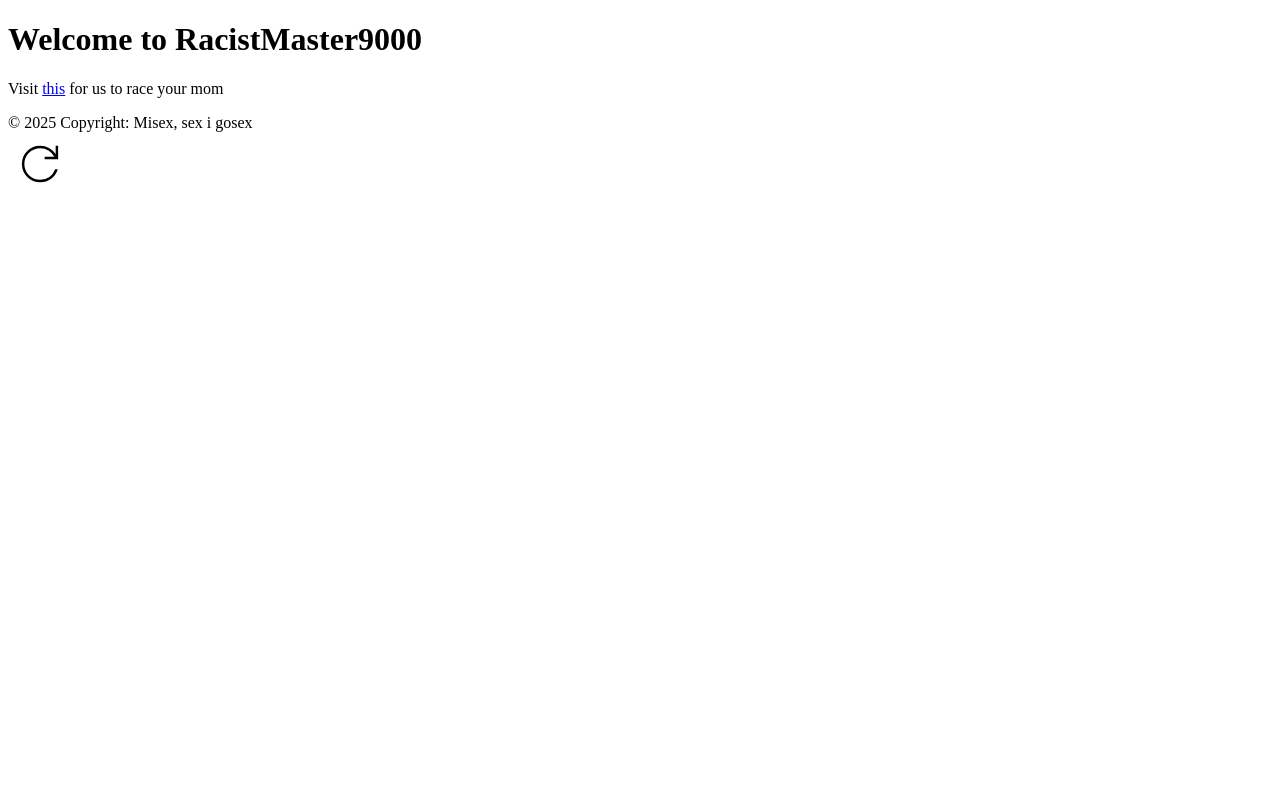
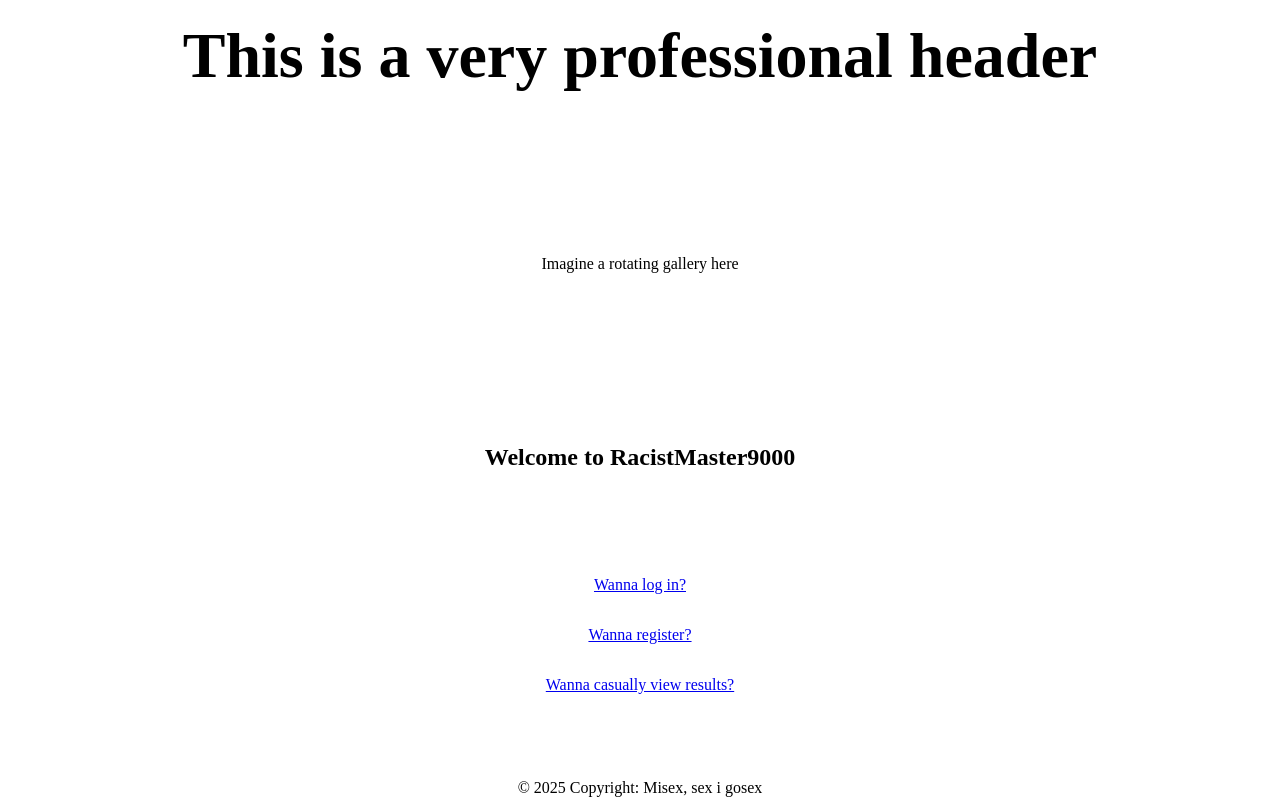
Before and after one commit to KacperekjhPrime/RacistMaster9000, a SvelteKit app: page / in a window 1280 px wide. Built offline with nearby package versions, Linux system fonts and the light colour scheme.

Commit message:
Added route for testing components and fixed minor things in atoms

```diff
--- /dev/null
+++ b/src/lib/components/atoms/Cell.svelte
@@ -0,0 +1 @@
+<script lang="ts"></script>
--- a/src/lib/components/atoms/Icon.svelte
+++ b/src/lib/components/atoms/Icon.svelte
@@ -6,13 +6,11 @@
   @param css - css class addedd to icon
   @param icon - 'icon' from 'icons' array
 -->
-
-<script lang="ts">
+<script module lang="ts">
   /**
-   * Unified icons display
-   * @param size: string - size in css units
+   * Icons available in 'Icon'
    */
-  const icons = {
+  export const icons = {
     circle: {
       viewBox: "0 -960 960 960",
       path: "M480.18-126.15q-73.39 0-138.06-27.89t-112.51-75.69q-47.84-47.81-75.65-112.29-27.81-64.48-27.81-137.8 0-73.39 27.89-138.06t75.69-112.51q47.81-47.84 112.29-75.65 64.48-27.81 137.8-27.81 73.39 0 138.06 27.89t112.51 75.69q47.84 47.8 75.65 112.29 27.81 64.48 27.81 137.8 0 73.39-27.89 138.06t-75.69 112.51q-47.8 47.84-112.29 75.65-64.48 27.81-137.8 27.81Zm-.21-36.93q132.3 0 224.63-92.3 92.32-92.3 92.32-224.59 0-132.3-92.3-224.63-92.3-92.32-224.59-92.32-132.3 0-224.63 92.3-92.32 92.3-92.32 224.59 0 132.3 92.3 224.63 92.3 92.32 224.59 92.32ZM480-480Z",
@@ -62,7 +60,9 @@
       path: "m480-390.15-147.38-148h294.76L480-390.15Z",
     },
   };
+</script>
 
+<script lang="ts">
   let {
     size = "24px",
     fill = "#e8eaed",
--- a/src/lib/styles/global.css
+++ b/src/lib/styles/global.css
@@ -29,3 +29,9 @@ button {
   background-color: transparent;
   cursor: pointer;
 }
+
+body {
+  width: 100vw;
+  height: fit-content;
+  margin: 0;
+}
--- /dev/null
+++ b/src/routes/+error.svelte
@@ -0,0 +1,6 @@
+<script lang="ts">
+  import { page } from "$app/state";
+</script>
+
+<h1>{page.status}: {page.error?.message}</h1>
+<h2>We apologize for fucking it up</h2>
--- a/src/routes/+page.svelte
+++ b/src/routes/+page.svelte
@@ -7,11 +7,42 @@
   <title>{DummyThickData.title}</title>
 </svelte:head>
 
-<h1>Welcome to RacistMaster9000</h1>
-<p>
-  Visit <a href="/Dashboard">this</a> for us to race your mom
-</p>
+<header class="flex"><h1>This is a very professional header</h1></header>
+<section class="gallery flex">Imagine a rotating gallery here</section>
+<section class="catchphrase flex">
+  <h2>Welcome to RacistMaster9000</h2>
+</section>
+<nav class="navigation flex">
+  <p><a href="/Login">Wanna log in?</a></p>
+  <p><a href="/Register">Wanna register?</a></p>
+  <p><a href="/Dashboard">Wanna casually view results?</a></p>
+</nav>
 
-<footer>{DummyThickData.copyright}</footer>
+<footer class="flex">{DummyThickData.copyright}</footer>
 
-<Icon icon="refresh" css="" fill="black" size="4rem"></Icon>
+<style>
+  header {
+    width: 100%;
+    height: 4rem;
+    font-size: 2rem;
+    padding-top: 1rem;
+    padding-bottom: 1rem;
+  }
+  .gallery {
+    width: 100%;
+    height: 20rem;
+  }
+  .flex {
+    display: flex;
+    justify-content: center;
+    align-items: center;
+    flex-direction: column;
+  }
+  nav {
+    height: 18rem;
+    width: 100%;
+  }
+  footer {
+    width: 100%;
+  }
+</style>
```
Also changed, not shown: src/lib/components/atoms/Button.svelte (+23 -4 lines), src/routes/Dashboard/+layout.svelte (deleted, +0 -26 lines), src/routes/frontendtestroute/+page.svelte (+15 -2 lines).
